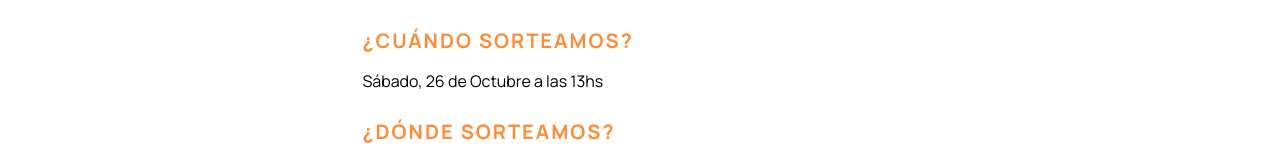
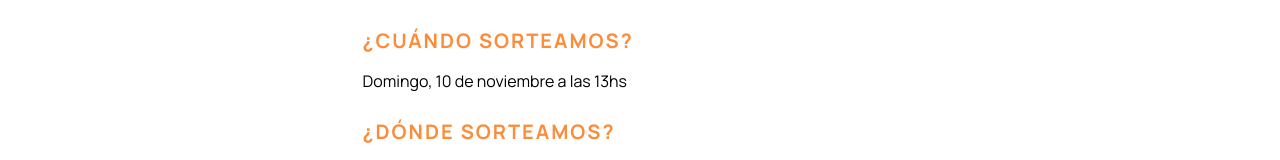
Before and after one commit to MatiCoarasa/rifas-caminando, a Next.js app: page / in a window 1280 px wide. Shown: the part 470-630 px from the top of the page. Built offline with nearby package versions, Linux system fonts and the light colour scheme.

Commit message:
change: update fecha sorteo

```diff
--- a/src/components/info/Info.tsx
+++ b/src/components/info/Info.tsx
@@ -11,7 +11,7 @@ export default function Info() {
       <div className={styles.preguntasContainer}>
         <div>
           <h3>¿CUÁNDO SORTEAMOS?</h3>
-          <p>Sábado, 26 de Octubre a las 13hs</p>
+          <p>Domingo, 10 de noviembre a las 13hs</p>
         </div>
         <div>
           <h3>¿DÓNDE SORTEAMOS?</h3>
```
